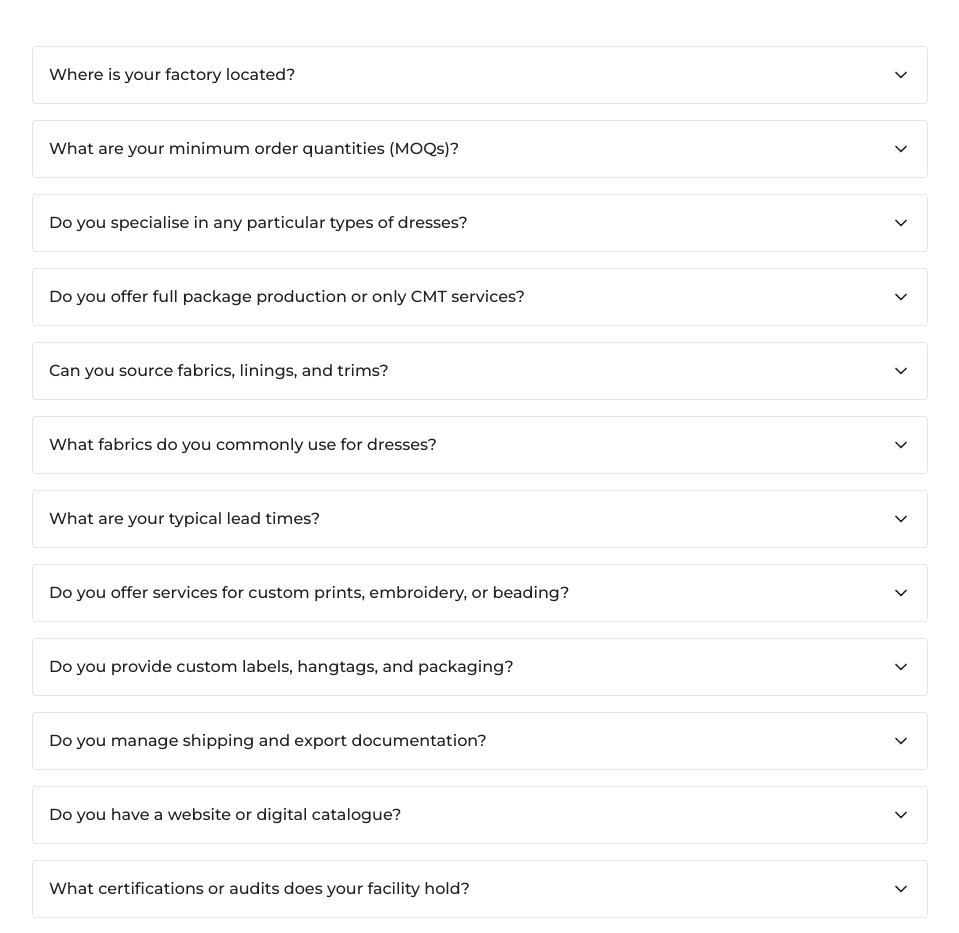
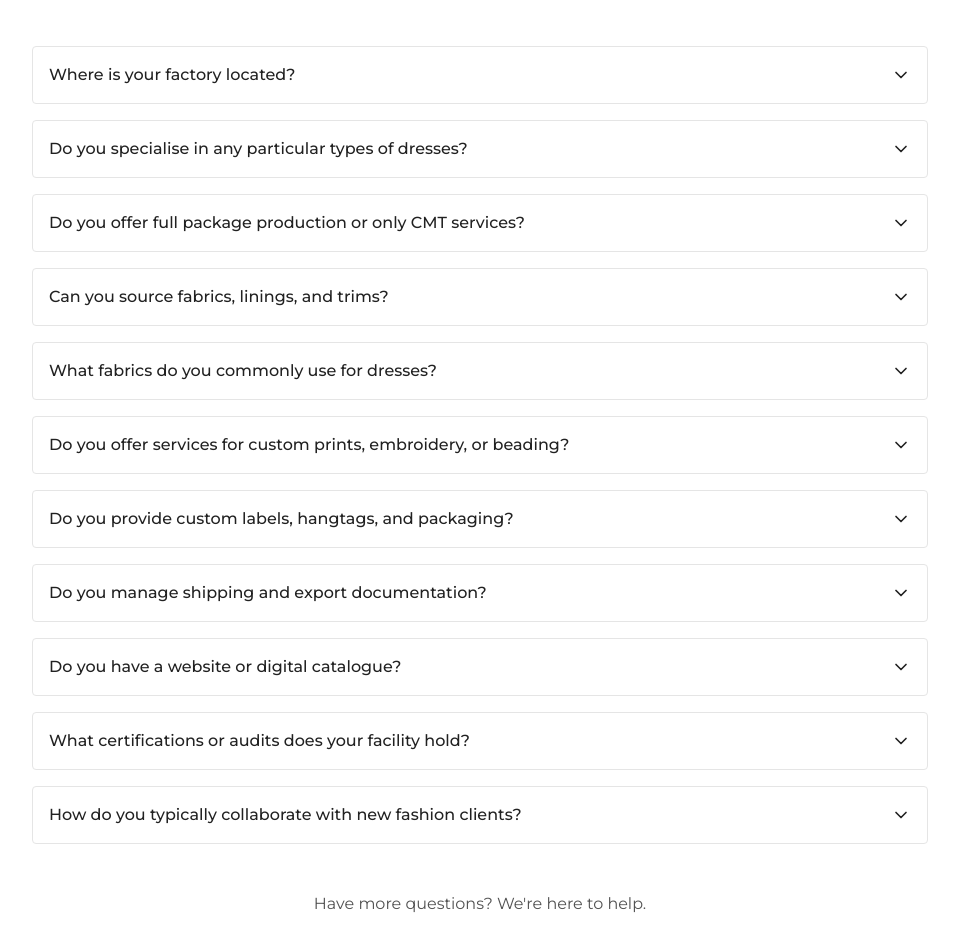
Before and after one commit to dixon310/luvalot-fashion-coolify, a Next.js app: page / in a window 1280 px wide. Shown: the part 3220-4153 px from the top of the page, without its empty margins (160-1119 px from the left). Built offline with nearby package versions, Linux system fonts and the light colour scheme.

Commit message:
Updated page.tsx

```diff
--- a/app/page.tsx
+++ b/app/page.tsx
@@ -56,10 +56,6 @@ export default function Home() {
       answer: "Our main manufacturing facilities are located in Guangzhou, China and Ho Chi Minh City, Vietnam.",
     },
     {
-      question: "What are your minimum order quantities (MOQs)?",
-      answer: "For development orders, we require 300 pieces per style across two colours. For wholesale orders, the minimum is 100 pieces per style, per colour.",
-    },
-    {
       question: "Do you specialise in any particular types of dresses?",
       answer: "We specialise in a wide range of fashion apparel, including dresses (maxi, midi, mini), tops, skirts, bodysuits, shorts, jackets, and pants — for both casual and occasion wear.",
     },
@@ -74,10 +70,6 @@ export default function Home() {
     {
       question: "What fabrics do you commonly use for dresses?",
       answer: "We work with a wide variety of fabrics— including high stretch polyester, satin, viscose, chiffon, linen, velvet, woven, knit, lace, mesh and more.",
-    },
-    {
-      question: "What are your typical lead times?",
-      answer: "For samples, our typical lead time is 2-3 weeks. For bulk production, it's 3-4 weeks depending on the order size and complexity.",
     },
     {
       question: "Do you offer services for custom prints, embroidery, or beading?",
```
